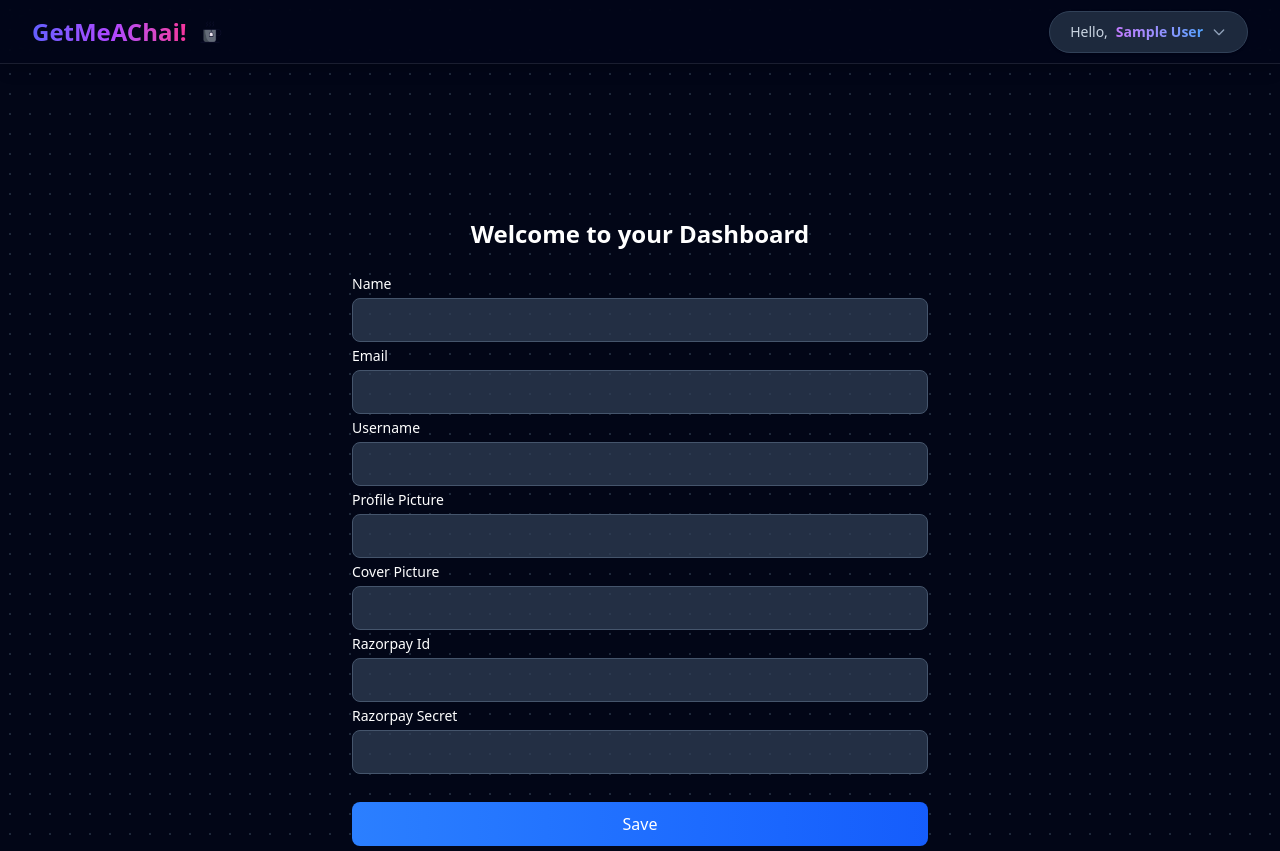
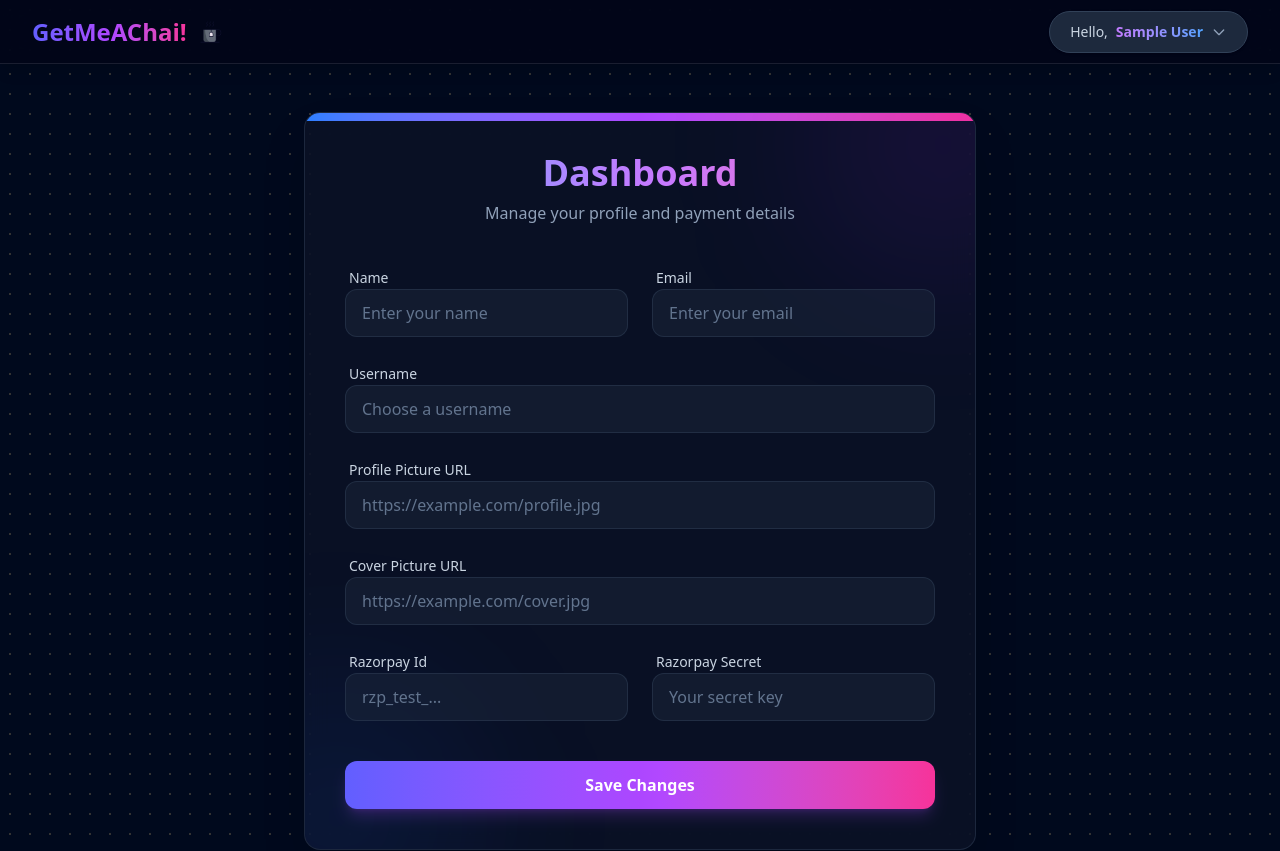
Before and after one commit to Abhijeet9325/GetMeAChai, a Next.js app: page /dashboard in a window 1280 px wide. Shown: the top 851 px of the page. Built offline with nearby package versions, Linux system fonts and the light colour scheme; no server answers; sample sign-in values are in the browser's storage.

Commit message:
style(dashboard): design dashboard layout and components

```diff
--- a/app/dashboard/page.jsx
+++ b/app/dashboard/page.jsx
@@ -10,77 +10,100 @@ const Dashboard = () => {
       router.push("/login")
     }
   return (
-    <div className="min-h-[70vw] flex items-center justify-center bg-[#020617] bg-[radial-gradient(#1e293b_1px,transparent_1px)] [background-size:20px_20px] px-1">
-      <div className="w-full max-w-xl text-white">
+    <div className="min-h-screen flex items-center justify-center px-4 py-12">
+      <div className="w-full max-w-2xl bg-slate-900/60 backdrop-blur-md border border-slate-700/50 rounded-2xl shadow-2xl p-8 md:p-10 relative overflow-hidden">
 
+        {/* Background Gradients */}
+        <div className="absolute top-0 left-0 w-full h-2 bg-gradient-to-r from-blue-500 via-purple-500 to-pink-500"></div>
+        <div className="absolute -top-24 -right-24 w-64 h-64 bg-purple-600/10 rounded-full blur-[80px]"></div>
+        <div className="absolute -bottom-24 -left-24 w-64 h-64 bg-blue-600/10 rounded-full blur-[80px]"></div>
+
+        <div className="relative z-10">
           {/* Title */}
-        <h1 className="text-2xl font-semibold text-center pt-4 mt-6 mb-6">
-          Welcome to your Dashboard
+          <div className="text-center mb-10">
+            <h1 className="text-3xl md:text-4xl font-extrabold bg-gradient-to-r from-blue-400 via-purple-400 to-pink-400 bg-clip-text text-transparent mb-2">
+              Dashboard
             </h1>
+            <p className="text-slate-400">
+              Manage your profile and payment details
+            </p>
+          </div>
 
           {/* Form */}
-        <div className="space-y-1">
+          <div className="space-y-6">
 
-          <div>
-            <label className="block mb-1 text-sm">Name</label>
+            <div className="grid grid-cols-1 md:grid-cols-2 gap-6">
+              <div className="space-y-2">
+                <label className="text-sm font-medium text-slate-300 ml-1">Name</label>
                 <input
                   type="text"
-              className="w-full h-11 rounded-lg bg-slate-700/70 border border-slate-600 px-4 focus:outline-none focus:ring-2 focus:ring-blue-500"
+                  placeholder="Enter your name"
+                  className="w-full h-12 rounded-xl bg-slate-800/50 border border-slate-700/50 px-4 text-white placeholder-slate-500 focus:outline-none focus:border-purple-500 focus:ring-1 focus:ring-purple-500 transition-all duration-300"
                 />
               </div>
 
-          <div>
-            <label className="block mb-1 text-sm">Email</label>
+              <div className="space-y-2">
+                <label className="text-sm font-medium text-slate-300 ml-1">Email</label>
                 <input
                   type="email"
-              className="w-full h-11 rounded-lg bg-slate-700/70 border border-slate-600 px-4 focus:outline-none focus:ring-2 focus:ring-blue-500"
+                  placeholder="Enter your email"
+                  className="w-full h-12 rounded-xl bg-slate-800/50 border border-slate-700/50 px-4 text-white placeholder-slate-500 focus:outline-none focus:border-purple-500 focus:ring-1 focus:ring-purple-500 transition-all duration-300"
+                />
+              </div>
+            </div>
+
+            <div className="space-y-2">
+              <label className="text-sm font-medium text-slate-300 ml-1">Username</label>
+              <input
+                type="text"
+                placeholder="Choose a username"
+                className="w-full h-12 rounded-xl bg-slate-800/50 border border-slate-700/50 px-4 text-white placeholder-slate-500 focus:outline-none focus:border-purple-500 focus:ring-1 focus:ring-purple-500 transition-all duration-300"
               />
             </div>
 
-          <div>
-            <label className="block mb-1 text-sm">Username</label>
+            <div className="space-y-2">
+              <label className="text-sm font-medium text-slate-300 ml-1">Profile Picture URL</label>
               <input
                 type="text"
-              className="w-full h-11 rounded-lg bg-slate-700/70 border border-slate-600 px-4 focus:outline-none focus:ring-2 focus:ring-blue-500"
+                placeholder="https://example.com/profile.jpg"
+                className="w-full h-12 rounded-xl bg-slate-800/50 border border-slate-700/50 px-4 text-white placeholder-slate-500 focus:outline-none focus:border-purple-500 focus:ring-1 focus:ring-purple-500 transition-all duration-300"
               />
             </div>
 
-          <div>
-            <label className="block mb-1 text-sm">Profile Picture</label>
+            <div className="space-y-2">
+              <label className="text-sm font-medium text-slate-300 ml-1">Cover Picture URL</label>
               <input
                 type="text"
-              className="w-full h-11 rounded-lg bg-slate-700/70 border border-slate-600 px-4 focus:outline-none focus:ring-2 focus:ring-blue-500"
+                placeholder="https://example.com/cover.jpg"
+                className="w-full h-12 rounded-xl bg-slate-800/50 border border-slate-700/50 px-4 text-white placeholder-slate-500 focus:outline-none focus:border-purple-500 focus:ring-1 focus:ring-purple-500 transition-all duration-300"
               />
             </div>
 
-          <div>
-            <label className="block mb-1 text-sm">Cover Picture</label>
+            <div className="grid grid-cols-1 md:grid-cols-2 gap-6">
+              <div className="space-y-2">
+                <label className="text-sm font-medium text-slate-300 ml-1">Razorpay Id</label>
                 <input
                   type="text"
-              className="w-full h-11 rounded-lg bg-slate-700/70 border border-slate-600 px-4 focus:outline-none focus:ring-2 focus:ring-blue-500"
+                  placeholder="rzp_test_..."
+                  className="w-full h-12 rounded-xl bg-slate-800/50 border border-slate-700/50 px-4 text-white placeholder-slate-500 focus:outline-none focus:border-purple-500 focus:ring-1 focus:ring-purple-500 transition-all duration-300"
                 />
               </div>
-
-          <div>
-            <label className="block mb-1 text-sm">Razorpay Id</label>
+              <div className="space-y-2">
+                <label className="text-sm font-medium text-slate-300 ml-1">Razorpay Secret</label>
                 <input
-              type="text"
-              className="w-full h-11 rounded-lg bg-slate-700/70 border border-slate-600 px-4 focus:outline-none focus:ring-2 focus:ring-blue-500"
+                  type="password"
+                  placeholder="Your secret key"
+                  className="w-full h-12 rounded-xl bg-slate-800/50 border border-slate-700/50 px-4 text-white placeholder-slate-500 focus:outline-none focus:border-purple-500 focus:ring-1 focus:ring-purple-500 transition-all duration-300"
                 />
               </div>
-          <div>
-            <label className="block mb-1 text-sm">Razorpay Secret</label>
-            <input
-              type="text"
-              className="w-full h-11 rounded-lg bg-slate-700/70 border border-slate-600 px-4 focus:outline-none focus:ring-2 focus:ring-blue-500"
-            />
             </div>
 
             {/* Save Button */}
-          <button className="w-full h-11 rounded-lg bg-gradient-to-r from-blue-500 to-blue-600 hover:opacity-90 font-medium mt-6">
-            Save
+            <button className="w-full h-12 rounded-xl bg-gradient-to-r from-indigo-500 via-purple-500 to-pink-500 hover:from-indigo-600 hover:via-purple-600 hover:to-pink-600 text-white font-bold shadow-lg shadow-purple-500/20 transform hover:-translate-y-0.5 transition-all duration-300 mt-4">
+              Save Changes
             </button>
 
+          </div>
         </div>
       </div>
     </div>
```
Lines whose indentation alone changed are shown as unchanged.
